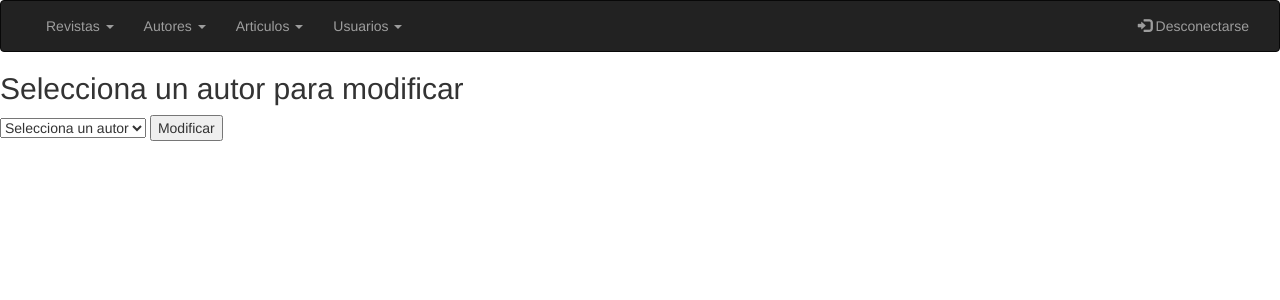
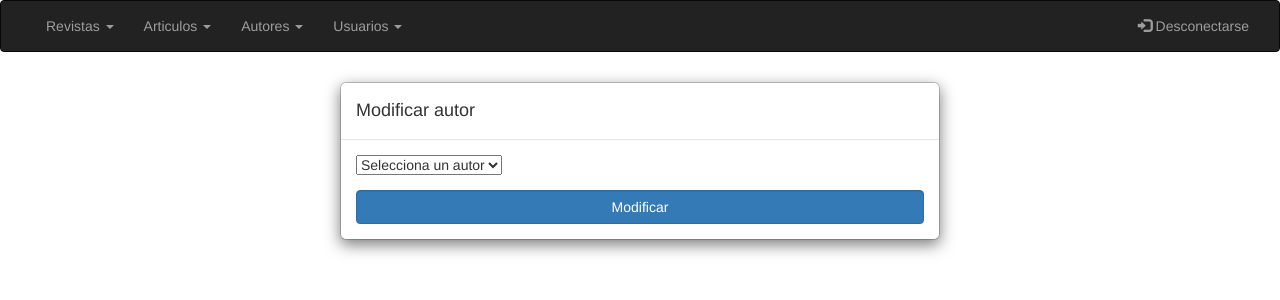
Before and after one commit to Trankimacin/Proyecto, a PHP site: page /modificarAutores.php in a window 1280 px wide. Shown: the top 300 px of the page. Run offline with PHP 8.4, Linux system fonts and the light colour scheme; a user stored in the database is signed in; data that the repository does not hold is empty; some libraries are stand-ins or nearby versions.

Commit message:
- Cambios en el menu, ya que estaban mal algunos enlaces. - Cambios en el código para ponerle estilos de bootstrap.

```diff
--- a/admin/bajaUsuario.php
+++ b/admin/bajaUsuario.php
@@ -36,7 +36,7 @@
 					<div class='alert alert-success fade in'>
 						<a href='' class='close' data-dismiss='alert'>&times;</a>
 						<span class='glyphicon glyphicon-ok' aria-hidden='true'></span>
-						Se ha modificado correctamente
+						Se ha eliminado correctamente
 					</div>
 				");
 			}else{
@@ -44,7 +44,7 @@
 					<div class='alert alert-danger fade in'>
 						<a href='' class='close' data-dismiss='alert'>&times;</a>
 						<span class='glyphicon glyphicon-remove' aria-hidden='true'></span>
-						Se ha modificado correctamente
+						No se ha podido eliminar
 					</div>
 				");
 			}
@@ -59,7 +59,7 @@
 		<div class='modal-dialog'>
 			<div class='modal-content'>
 				<div class='modal-header'>
-					<h4 class='modal-title'>Modificar usuario</h4>
+					<h4 class='modal-title'>Eliminar un usuario</h4>
 				</div>
 				<div class='modal-body'>
 					<form action='bajaUsuario.php' method='post' onsubmit='return seleccionado();'>
--- a/admin/menu.php
+++ b/admin/menu.php
@@ -37,19 +37,19 @@
           </ul>
         </li>
         <li class="dropdown">
-          <a class="dropdown-toggle" data-toggle="dropdown" href="">Autores <span class="caret"></span></a>
+          <a class="dropdown-toggle" data-toggle="dropdown" href="">Articulos <span class="caret"></span></a>
           <ul class="dropdown-menu">
-            <li><a href="altaArticulo.php">Alta Artiuclo</a></li>
-            <li><a href="modificarArticulo.php">Modificar Articulo</a></li>
-            <li><a href="bajaArticulo.php">Eliminar Articulo</a></li>
+            <li><a href="altaArticulos.php">Alta Artiuclo</a></li>
+            <li><a href="modificarArticulos.php">Modificar Articulo</a></li>
+            <li><a href="bajaArticulos.php">Eliminar Articulo</a></li>
           </ul>
         </li>
         <li class="dropdown">
-          <a class="dropdown-toggle" data-toggle="dropdown" href="">Articulos <span class="caret"></span></a>
+          <a class="dropdown-toggle" data-toggle="dropdown" href="">Autores <span class="caret"></span></a>
           <ul class="dropdown-menu">
-            <li><a href="altaAutor.php">Alta Autor</a></li>
-            <li><a href="modificarAutor.php">Modificar Autor</a></li>
-            <li><a href="bajaAutor.php">Eliminar Autor</a></li>
+            <li><a href="altaAutores.php">Alta Autor</a></li>
+            <li><a href="modificarAutores.php">Modificar Autor</a></li>
+            <li><a href="bajaAutores.php">Eliminar Autor</a></li>
           </ul>
         </li>
         <li class="dropdown">
--- a/admin/modificarAutores.php
+++ b/admin/modificarAutores.php
@@ -16,15 +16,19 @@
 		mysqli_query($conexion, $consulta);
 
 		if(mysqli_errno($conexion)==0){
-			echo ("<div class='success-msg'>
-					<i class='fa fa-check'></i>
+			echo ("
+				<div class='alert alert-success fade in'>
+					<a href='' class='close' data-dismiss='alert'>&times;</a>
+					<span class='glyphicon glyphicon-ok' aria-hidden='true'></span>
 					Se ha modificado correctamente
 				</div>
 			");
 		}else{
-			echo ("<div class='error-msg'>
-					<i class='fa fa-times-circle'></i>
-					No se pudo modificar
+			echo ("
+				<div class='alert alert-danger fade in'>
+					<a href='' class='close' data-dismiss='alert'>&times;</a>
+					<span class='glyphicon glyphicon-remove' aria-hidden='true'></span>
+					No se ha podido modificar
 				</div>
 			");
 		}
@@ -40,34 +44,53 @@
 		$resultado = mysqli_query($conexion, $consulta);
 
 		echo ("
-			<h2 class='medio'>Modifica el autor</h2>
-
+			<div class='modal-dialog'>
+				<div class='modal-content'>
+					<div class='modal-header'>
+						<h4 class='modal-title'>Modificar datos autor</h4>
+					</div>
+					<div class='modal-body'>
 						<form name='modificaAutor' action='modificarAutores.php' method='post'>
+							<div class='form-group'>
+								<div class='input-group'>
 		");
 
 		while($dato=mysqli_fetch_array($resultado)){
 			echo ("
-			<div class='container'>
 									<input type='hidden' name='cod_autor' value='".$dato['cod_autor']."'>
-				<label>Nombre</label>
-				<input type='text' name='nombre' value='".$dato['nombre']."' required pattern='[a-zA-Z]{1,25}' title='Solo letras en el nombre'>
-				<label>Apellidos</label>
-				<input type='text' name='apellidos' value='".$dato['apellidos']."' required pattern='[a-zA-Z\s]+' title='Solo letras en los apellidos'>
+									<input type='text' id='nombre' class='form-control' name='nombre' value='".$dato['nombre']."' required placeholder='Nombre'>
+									<label for='nombre' class='input-group-addon glyphicon glyphicon-font'></label>
+								</div>
+							</div>
+							<div class='form-group'>
+								<div class='input-group'>
+									<input type='text' id='apellidos' class='form-control' name='apellidos' value='".$dato['apellidos']."' required placeholder='Apellidos' />
+									<label for='apellidos' class='input-group-addon glyphicon glyphicon-font'></label>
+								</div>
+							</div>
 			");
 		}
 			echo ("
-				<input type='submit' value='Modificar' onclick='return confirm(\"¿Seguro que quiere modificarlo?\")'>
+							<button class='form-control btn btn-warning'>Modificar</button>
+						</form>
 					</div>
-			</form>
+				</div>
+			</div>
 			");
 	}else{
 		$consulta  = "SELECT * FROM autores ORDER BY nombre, apellidos;";
 		$resultado = mysqli_query($conexion, $consulta);
 
 		echo ("
-			<h2>Selecciona un autor para modificar</h2>
-			<form name='modifica' action='modificarAutores.php' method='post'>
-				<select name='desplegable'>
+			<div class='modal-dialog'>
+				<div class='modal-content'>
+					<div class='modal-header'>
+						<h4 class='modal-title'>Modificar autor</h4>
+					</div>
+					<div class='modal-body'>
+						<form action='modificarAutores.php' method='post' onsubmit='return seleccionado();'>
+							<div class='form-group'>
+								<select id='selec' name='desplegable'>
 									<option value='vacio' selected>Selecciona un autor</option>
 		");
 
@@ -79,8 +102,12 @@
 
 		echo ("
 								</select>
-				<input type='button' value='Modificar' onclick='return seleccionado();'/>
+							</div>
+							<button class='form-control btn btn-primary'/>Modificar</button>
 						</form>
+					</div>
+				</div>
+			</div>
 		");
 	}
 
--- a/admin/modificarUsuario.php
+++ b/admin/modificarUsuario.php
@@ -28,7 +28,7 @@
 				<div class='alert alert-danger fade in'>
 					<a href='' class='close' data-dismiss='alert'>&times;</a>
 					<span class='glyphicon glyphicon-remove' aria-hidden='true'></span>
-					Se ha modificado correctamente
+					No se ha podido modificar
 				</div>
 			");
 		}
@@ -47,7 +47,7 @@
 				<div class='modal-dialog'>
 					<div class='modal-content'>
 						<div class='modal-header'>
-							<h4 class='modal-title'>Selecciona una nueva contraseña</h4>
+							<h4 class='modal-title'>Modificar datos usuario</h4>
 						</div><!-- Termina la cabecera -->
 						<div class='modal-body'>
 							<form action='modificarUsuario.php' method='post' onsubmit='return validar();'>
```
Also changed, not shown: admin/altaAutores.php (+37 -18 lines), admin/bajaAutores.php (+38 -20 lines). Lines whose indentation alone changed are shown as unchanged.
